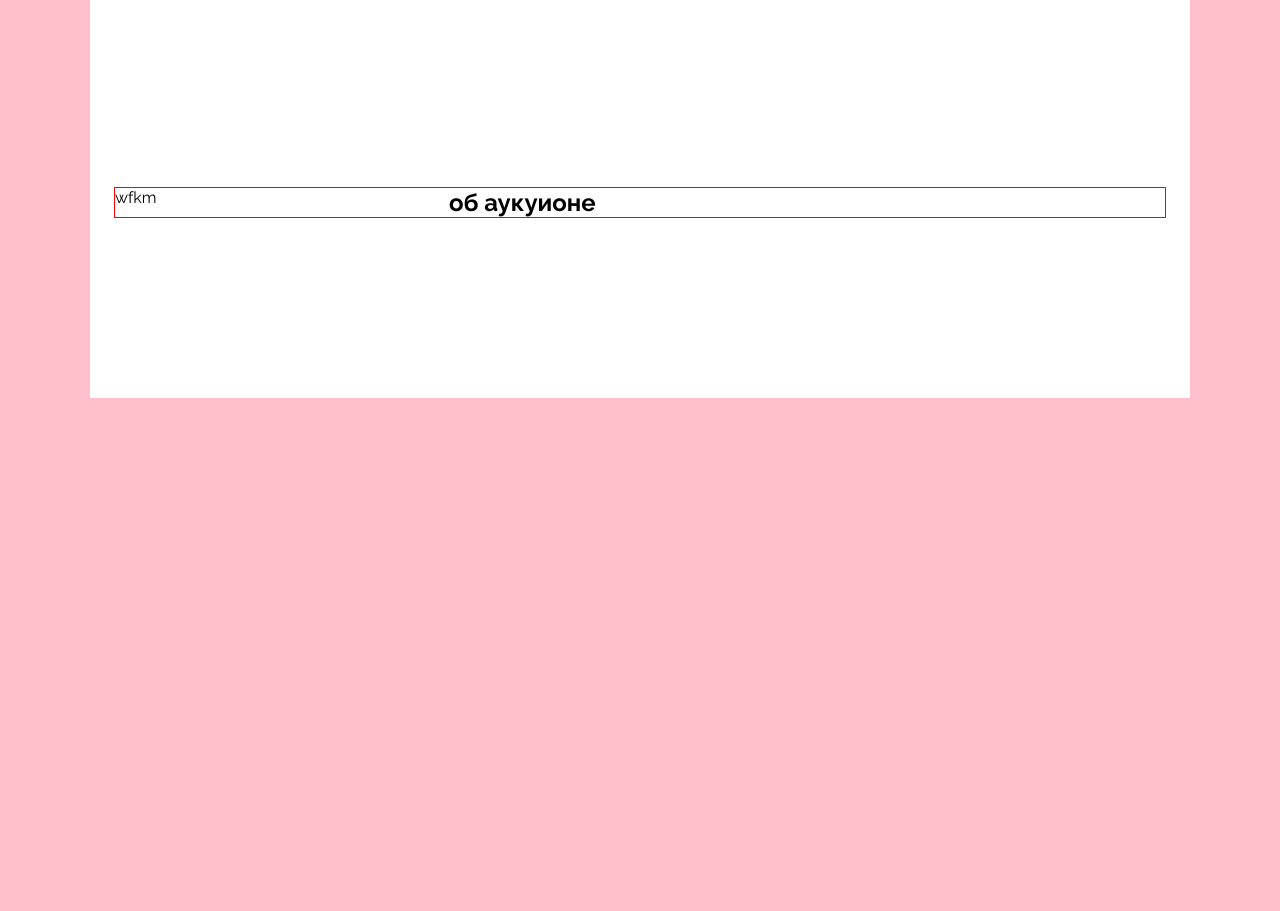
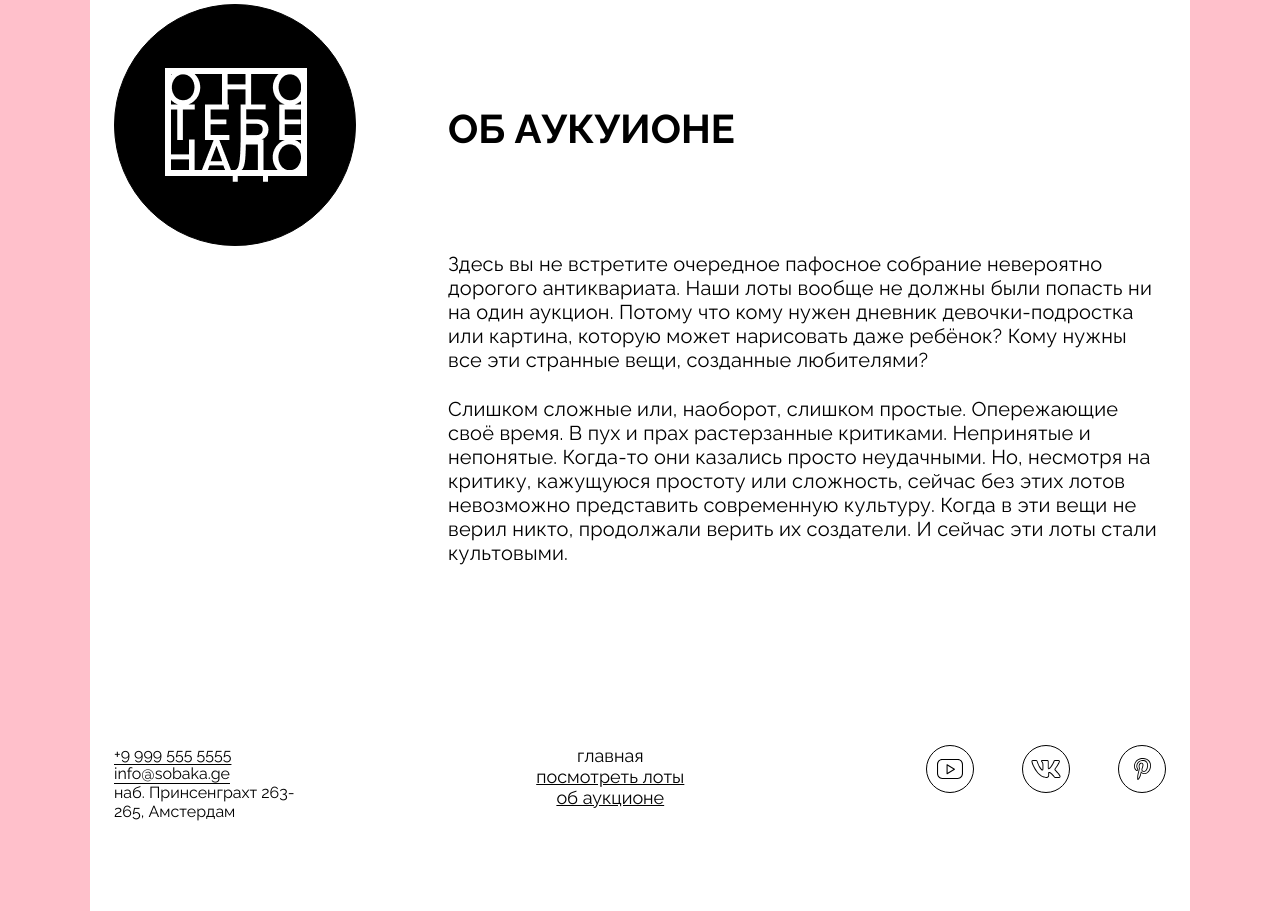
Before and after one commit to ptsallagova/ono-tebe-nado, a plain HTML site: page index.html in a window 1280 px wide. Shown: the part 2156-3067 px from the top of the page. Before the commit the page ends 2554 px from the top, so only its background shows below. Drawn offline with Linux system fonts and the light colour scheme.

Commit message:
finished

```diff
--- a/index.html
+++ b/index.html
@@ -124,15 +124,86 @@
         </section>
         <section class="content-section about">
           <div class="about__column">
-            <div class="about__logo" id="circle">wfkm</div>
-          <div>
-            <h1>
+            <div class="about__logo" id="circle">
+              <img
+              class="about__logo-image"
+              src="./images/logo-white (1).png"
+              alt="ono-tebe-nado">
+            </div>
+          <div class="about__part_text">
+            <h1 class="about__title">
               об аукуионе
             </h1>
+            <div class="about__text">
+              <p>
+                Здесь вы не встретите очередное пафосное собрание невероятно
+                дорогого антиквариата. Наши лоты вообще не должны были попасть
+                ни на один аукцион. Потому что кому нужен дневник девочки-подростка
+                или картина, которую может нарисовать даже ребёнок?
+                Кому нужны все эти странные вещи, созданные любителями?
+              </p>
+              <p class="about__text_style2">
+                Слишком сложные или, наоборот, слишком простые.
+                Опережающие своё время. В пух и прах растерзанные критиками.
+                Непринятые и непонятые. Когда-то они казались просто неудачными.
+                Но, несмотря на критику, кажущуюся простоту или сложность,
+                сейчас без этих лотов невозможно представить современную культуру.
+                Когда в эти вещи не верил никто, продолжали верить их создатели.
+                И сейчас эти лоты стали культовыми.
+            </div>
+            </p>
           </div>
           </div>
         </section>
     </main>
-    <footer class="footer"></footer>
+    <footer class="content-section footer">
+      <div class="address_footer">
+        <a href="tel:+99995555555">+9 999 555 5555</a>
+        <a href="mailto:info@sobaka.ge">info@sobaka.ge</a>
+        <address>
+          наб. Принсенграхт 263-<br />
+          265, Амстердам
+        </address>
+      </div>
+      <nuv class="footer__menu">
+        <ul class="footer__menu-list">
+          <li class="footer__menu-list">
+            <a class="footer__menu-link_active" href="#">главная</a>
+          </li>
+          <li class="footer__menu-list">
+            <a class="footer__menu-link" href="#">посмотреть лоты</a>
+          </li>
+          <li class="footer__menu-list">
+            <a class="footer__menu-link" href="#">об аукционе</a>
+          </li>
+        </ul>
+      </nuv>
+      <ul class="footer__social-list">
+        <li class="footer__social-list-item">
+          <a class="footer__social-link" href="#">
+            <img
+              class="about__logo-image"
+              src="./images/YouTube.svg"
+              alt="YouTube">
+          </a>
+        </li>
+        <li class="footer__social-list-item">
+          <a class="footer__social-link" href="#">
+            <img
+              class="about__logo-image"
+              src="./images/VK.svg"
+              alt="VK">
+          </a>
+        </li>
+        <li class="footer__social-list-item">
+          <a class="footer__social-link" href="#">
+            <img
+              class="about__logo-image"
+              src="./images/Pinterest.svg"
+              alt="Pinterest">
+          </a>
+        </li>
+      </ul>
+    </footer>
 </body>
 </html>
--- a/style.css
+++ b/style.css
@@ -23,7 +23,7 @@ blockquote {
 .content-section {
     box-sizing: border-box;
     width: 1100px;
-    /*min-width: ;*/
+    /*min-width: 1100;*/
     margin: auto;
     background-color: white;
 }
@@ -208,7 +208,6 @@ height: 355px;
 
 .lots__card-list-item {
     display: block;
-    border: 1px solid red;
     width: 334px;
     min-height: 250px;
     flex-grow: 1;
@@ -217,7 +216,6 @@ height: 355px;
 }
 
 .card-link {
-    border: 1px solid black;
     display: block;
     text-decoration: none;
     width: 100%;
@@ -279,11 +277,108 @@ height: 355px;
 }
 
 .about {
-    padding: 179px 24px 180px;
+    padding: 0px 24px 0px;
 }
 
 .about__column {
     display: grid;
     grid-template-columns: 334px 1fr;
-    border: 1px solid red;
+    justify-content: end;
+    /*border: 1px solid red;*/
 }
+
+.about__logo {
+    width: 240px;
+    height: 240px;
+    border-radius: 50%;
+    border: 1px solid black;
+    background-color: #000;
+    display: flex;
+    justify-content: center; /* Центрируем логотип по горизонтали */
+    align-items: center; /* Центрируем логотип по вертикали */
+}
+
+.about__part_text {
+    display: flex;
+    flex-direction: column;
+}
+
+.about__title {
+    font-family: "Raleway", sans-serif;
+    font-weight: 700;
+    font-size: 40px;
+    text-transform: uppercase;
+    color: #000;
+    padding-top: 101px;
+    padding-bottom: 100px;
+}
+
+.about__text {
+    font-size: 20px;
+    line-height: 1.2;
+    letter-spacing: 0.01em;
+    color: #000;
+    display: flex;
+    flex-direction: column;
+    justify-content: space-between;
+    gap: 25px;
+}
+
+.about__text {
+    font-size: 20px;
+    line-height: 1.2;
+    color: #000;
+}
+
+.footer {
+    display: flex;
+    flex-direction: row;
+    justify-content: space-between;
+    padding: 180px 24px 90px;
+}
+
+.address_footer {
+    display: flex;
+    flex-direction: column;
+}
+
+.address_footer a {
+    color: #000;
+    text-underline-position: under;
+}
+
+.address_footer address {
+    font-style: normal;
+    font-family: "Raleway", sans-serif;
+    font-weight: 400;
+    white-space: nowrap;
+}
+
+.footer__menu {
+    display: flex;
+    flex-direction: column;
+}
+
+.footer__menu-list {
+    display: flex;
+    flex-direction: column;
+    align-items: center;
+    font-size: 18px;
+    color: #000;
+}
+
+.footer__menu-list a {
+    color: black;
+}
+
+.footer__menu-link_active {
+    text-decoration: none;
+}
+
+.footer__social-list {
+    display: flex;
+    flex-direction: row;
+    justify-content: space-between;
+    gap: 48px;
+    list-style-type: none;
+}
```
Also changed, not shown: images/Pinterest.svg (added), images/logo-white (1).png (added).
